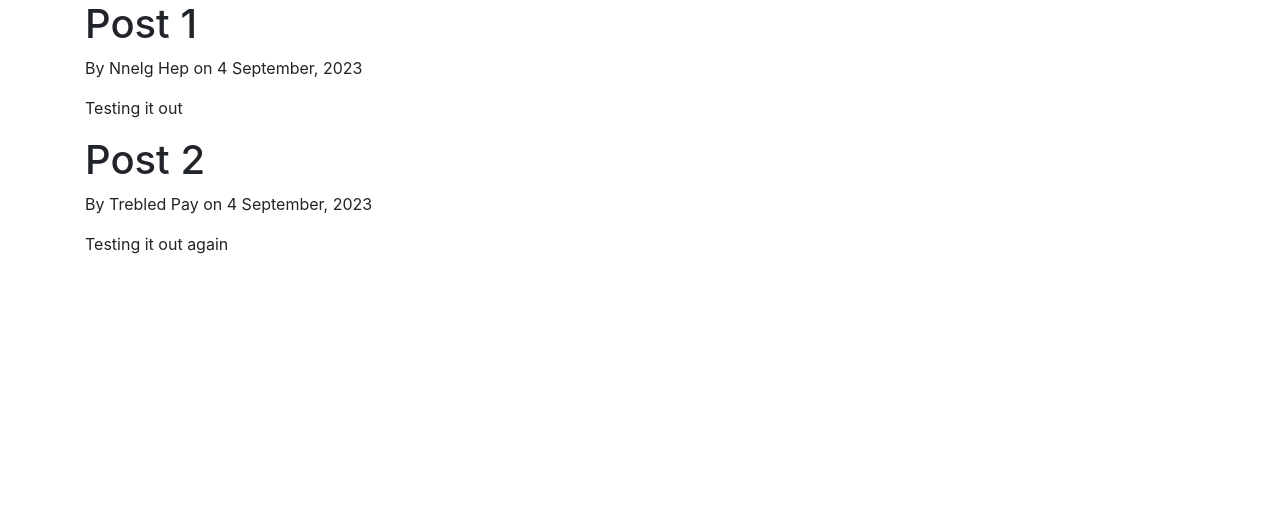
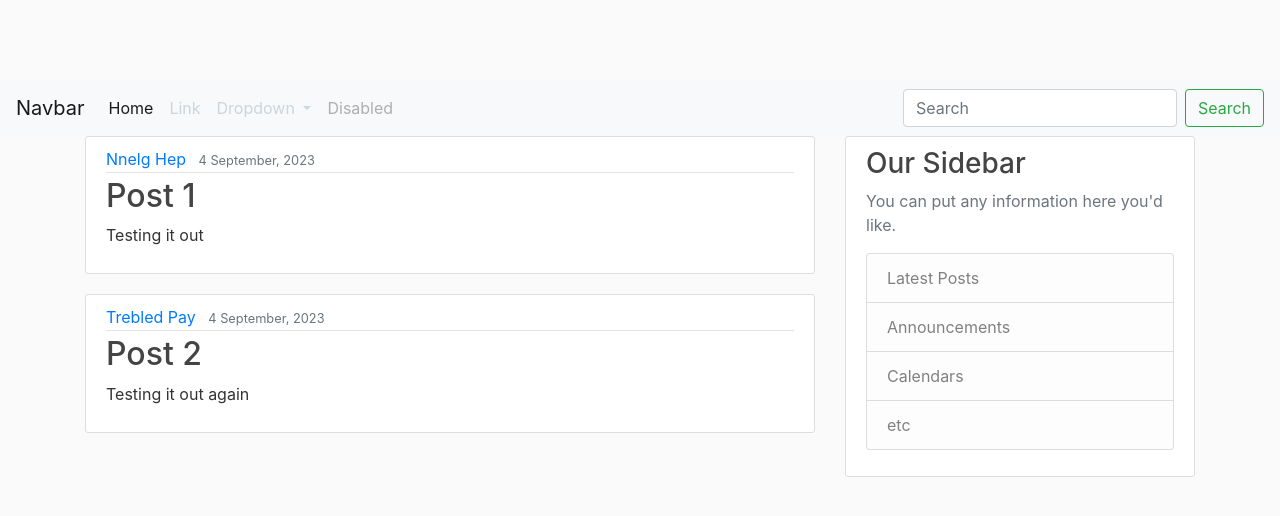
Before and after one commit to glennpck/flaskPractise, a Flask app: page / in a window 1280 px wide. Shown: the top 516 px of the page. Run offline with Flask 3, Linux system fonts and the light colour scheme.

Commit message:
adding code+importing css

```diff
--- a/HelloWorld.py
+++ b/HelloWorld.py
@@ -1,4 +1,4 @@
-from flask import Flask, render_template
+from flask import Flask, render_template, url_for
 
 app = Flask(__name__)
 
--- /dev/null
+++ b/static/main.css
@@ -0,0 +1,80 @@
+body {
+    background: #fafafa;
+    color: #333333;
+    margin-top: 5rem;
+  }
+
+  h1, h2, h3, h4, h5, h6 {
+    color: #444444;
+  }
+
+  .bg-steel {
+    background-color: #5f788a;
+  }
+
+  .site-header .navbar-nav .nav-link {
+    color: #cbd5db;
+  }
+
+  .site-header .navbar-nav .nav-link:hover {
+    color: #ffffff;
+  }
+
+  .site-header .navbar-nav .nav-link.active {
+    font-weight: 500;
+  }
+
+  .content-section {
+    background: #ffffff;
+    padding: 10px 20px;
+    border: 1px solid #dddddd;
+    border-radius: 3px;
+    margin-bottom: 20px;
+  }
+
+  .article-title {
+    color: #444444;
+  }
+
+  a.article-title:hover {
+    color: #428bca;
+    text-decoration: none;
+  }
+
+  .article-content {
+    white-space: pre-line;
+  }
+
+  .article-img {
+    height: 65px;
+    width: 65px;
+    margin-right: 16px;
+  }
+
+  .article-metadata {
+    padding-bottom: 1px;
+    margin-bottom: 4px;
+    border-bottom: 1px solid #e3e3e3
+  }
+
+  .article-metadata a:hover {
+    color: #333;
+    text-decoration: none;
+  }
+
+  .article-svg {
+    width: 25px;
+    height: 25px;
+    vertical-align: middle;
+  }
+
+  .account-img {
+    height: 125px;
+    width: 125px;
+    margin-right: 20px;
+    margin-bottom: 16px;
+  }
+
+  .account-heading {
+    font-size: 2.5rem;
+  }
--- a/templates/home.html
+++ b/templates/home.html
@@ -2,8 +2,15 @@
 {% block content %}
 
     {% for post in posts %}
-    <h1>{{ post.title }}</h1>
-    <p>By {{ post.author }} on {{ post.date_posted }}</p>
-    <p>{{ post.content }}</p>
+    <article class="media content-section">
+        <div class="media-body">
+            <div class="article-metadata">
+                <a class="mr-2" href="#">{{ post.author }}</a>
+                <small class="text-muted">{{ post.date_posted }}</small>
+            </div>
+            <h2><a class="article-title" href="#">{{ post.title }}</a></h2>
+            <p class="article-content">{{ post.content }}</p>
+        </div>
+    </article>
     {% endfor %}
 {% endblock content %}
--- a/templates/layout.html
+++ b/templates/layout.html
@@ -7,6 +7,7 @@
 
     <!-- Bootstrap CSS -->
     <link rel="stylesheet" href="https://cdn.jsdelivr.net/npm/bootstrap@4.3.1/dist/css/bootstrap.min.css" integrity="sha384-ggOyR0iXCbMQv3Xipma34MD+dH/1fQ784/j6cY/iJTQUOhcWr7x9JvoRxT2MZw1T" crossorigin="anonymous">
+    <link rel="stylesheet" type="text/css" href="{{ url_for('static', filename='main.css') }}">
     {% if title %}
     <title>{{ title }}</title>
     {% else %}
@@ -16,9 +17,65 @@
 
 </head>
 <body>
-    <div class="container">
-        {% block content %}{% endblock %}
-    </div>
+    <header class="site-header">
+        <nav class="navbar navbar-expand-lg navbar-light bg-light">
+            <a class="navbar-brand" href="#">Navbar</a>
+            <button class="navbar-toggler" type="button" data-toggle="collapse" data-target="#navbarSupportedContent" aria-controls="navbarSupportedContent" aria-expanded="false" aria-label="Toggle navigation">
+            <span class="navbar-toggler-icon"></span>
+            </button>
+
+            <div class="collapse navbar-collapse" id="navbarSupportedContent">
+            <ul class="navbar-nav mr-auto">
+                <li class="nav-item active">
+                <a class="nav-link" href="#">Home <span class="sr-only">(current)</span></a>
+                </li>
+                <li class="nav-item">
+                <a class="nav-link" href="#">Link</a>
+                </li>
+                <li class="nav-item dropdown">
+                <a class="nav-link dropdown-toggle" href="#" id="navbarDropdown" role="button" data-toggle="dropdown" aria-haspopup="true" aria-expanded="false">
+                    Dropdown
+                </a>
+                <div class="dropdown-menu" aria-labelledby="navbarDropdown">
+                    <a class="dropdown-item" href="#">Action</a>
+                    <a class="dropdown-item" href="#">Another action</a>
+                    <div class="dropdown-divider"></div>
+                    <a class="dropdown-item" href="#">Something else here</a>
+                </div>
+                </li>
+                <li class="nav-item">
+                <a class="nav-link disabled" href="#" tabindex="-1" aria-disabled="true">Disabled</a>
+                </li>
+            </ul>
+            <form class="form-inline my-2 my-lg-0">
+                <input class="form-control mr-sm-2" type="search" placeholder="Search" aria-label="Search">
+                <button class="btn btn-outline-success my-2 my-sm-0" type="submit">Search</button>
+            </form>
+            </div>
+        </nav>
+    </header>
+
+
+    <main role="main" class="container">
+        <div class="row">
+            <div class="col-md-8">
+            {% block content %}{% endblock %}
+            </div>
+            <div class="col-md-4">
+            <div class="content-section">
+                <h3>Our Sidebar</h3>
+                <p class='text-muted'>You can put any information here you'd like.
+                <ul class="list-group">
+                    <li class="list-group-item list-group-item-light">Latest Posts</li>
+                    <li class="list-group-item list-group-item-light">Announcements</li>
+                    <li class="list-group-item list-group-item-light">Calendars</li>
+                    <li class="list-group-item list-group-item-light">etc</li>
+                </ul>
+                </p>
+            </div>
+            </div>
+        </div>
+    </main>
 
 
     <script src="https://code.jquery.com/jquery-3.3.1.slim.min.js" integrity="sha384-q8i/X+965DzO0rT7abK41JStQIAqVgRVzpbzo5smXKp4YfRvH+8abtTE1Pi6jizo" crossorigin="anonymous"></script>
```
